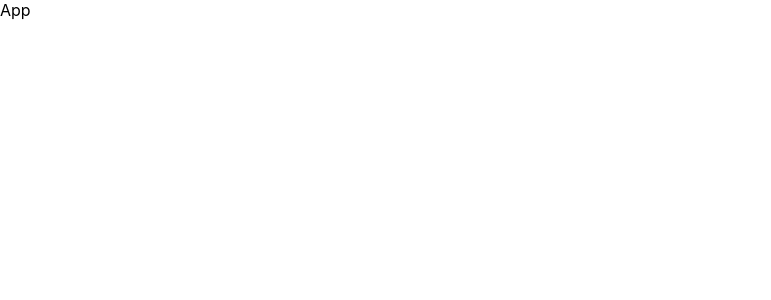
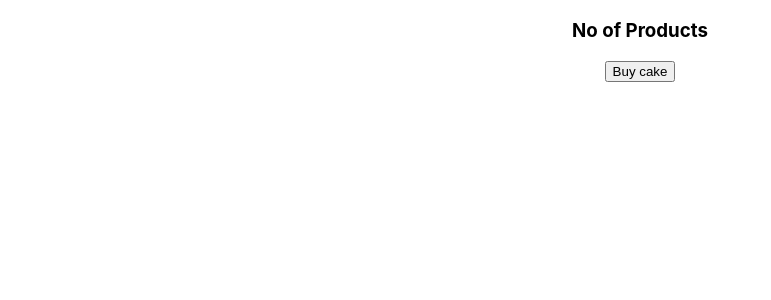
Before and after one commit to thisismemukul/redux, a React (Create React App) app: page / in a window 1280 px wide. Shown: the top 300 px of the page, without its empty margins (0-771 px from the left). Built offline with nearby package versions, Linux system fonts and the light colour scheme.

Commit message:
React Redux Setup

```diff
--- a/package.json
+++ b/package.json
@@ -9,6 +9,7 @@
     "axios": "^0.27.2",
     "react": "^18.2.0",
     "react-dom": "^18.2.0",
+    "react-redux": "^8.0.2",
     "react-scripts": "5.0.1",
     "redux": "^4.2.0",
     "redux-logger": "^3.0.6",
--- a/src/App.js
+++ b/src/App.js
@@ -1,8 +1,12 @@
 import React from 'react'
+import './App.css';
+import ProductContainer from './components/ProductContainer';
 
 const App = () => {
   return (
-    <div>App</div>
+    <div className='App'>
+      <ProductContainer />
+    </div>
   )
 }
 
--- /dev/null
+++ b/src/components/ProductContainer.js
@@ -0,0 +1,12 @@
+import React from 'react'
+
+const ProductContainer = () => {
+    return (
+        <>
+            <h3>No of Products</h3>
+            <button>Buy cake</button>
+        </>
+    )
+}
+
+export default ProductContainer
```
Also changed, not shown: 1 other file (tests, documents, lock files or other folders).
